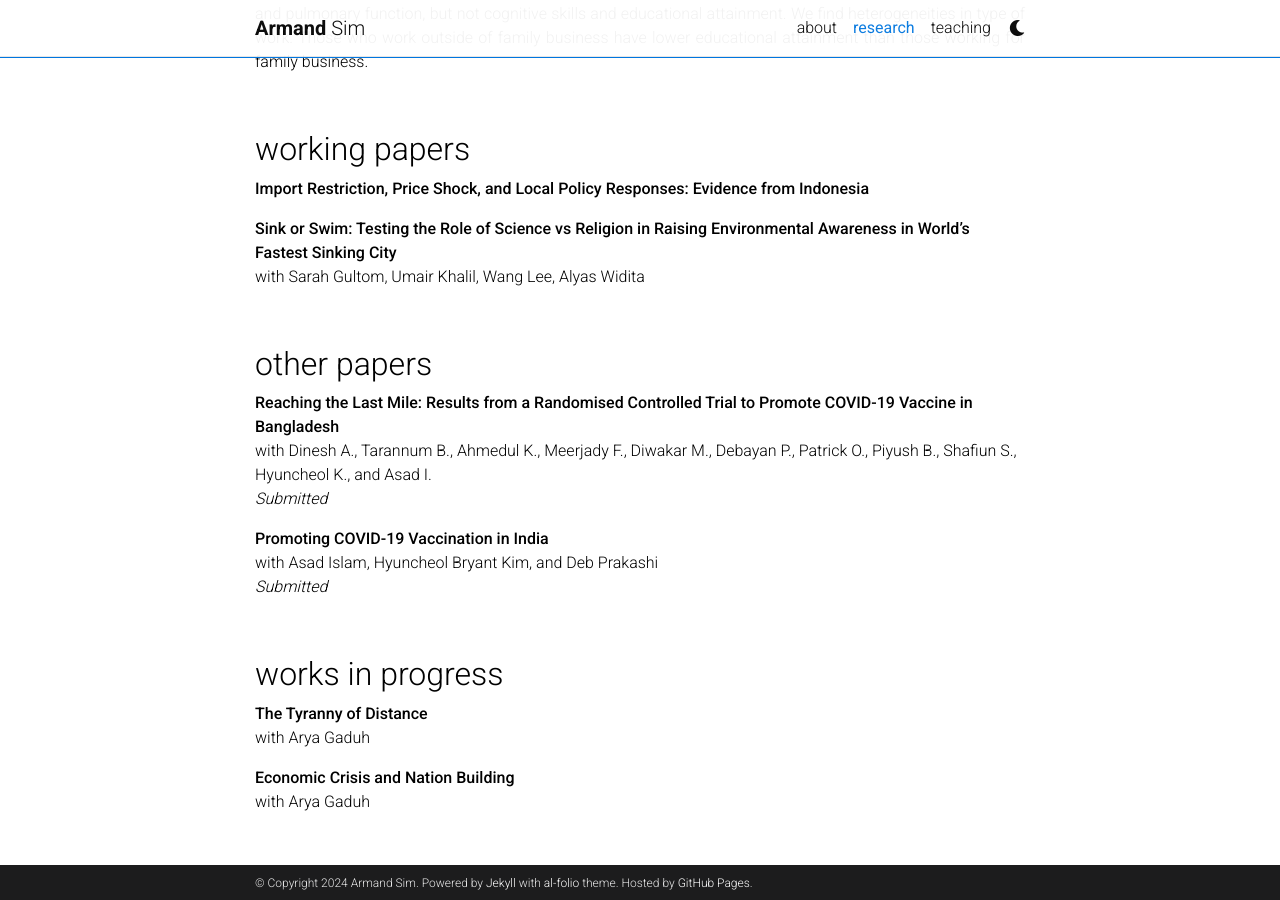
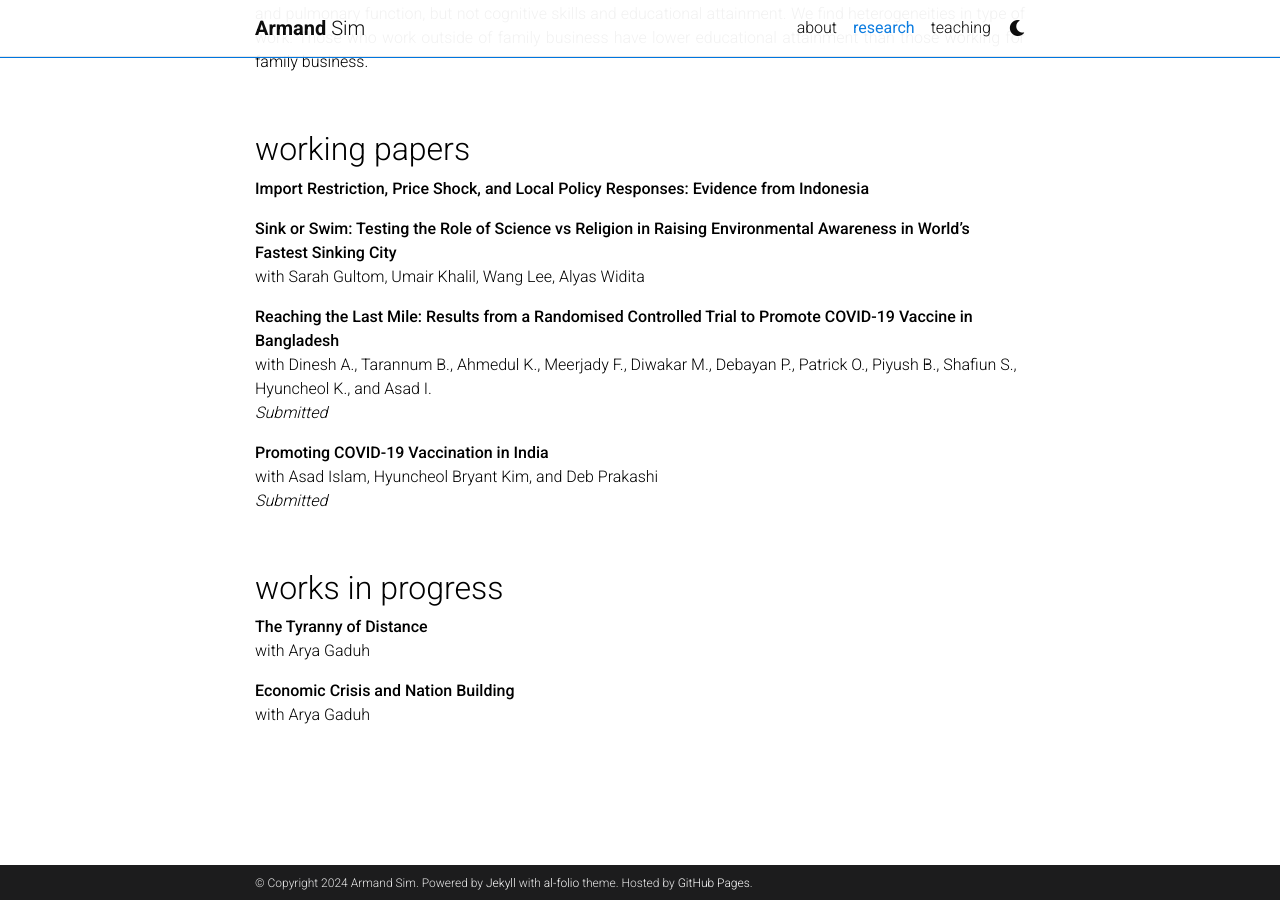
Before and after one commit to armandsim/armandsim.github.io, a Jekyll site: the page built from _pages/research.md, in a window 1280 px wide and 900 px high, scrolled down 1077 px. Built offline with Jekyll 4.4.1, drawn with Linux system fonts in a browser that asks for light colours; comment, search, counter and statistics services are not loaded; a style sheet for code colours, icons or effects is not loaded.

Commit message:
Update research.md

```diff
--- a/_pages/research.md
+++ b/_pages/research.md
@@ -39,10 +39,6 @@ with Asep Suryahadi and Daniel Suryadarma <br>
 **Sink or Swim: Testing the Role of Science vs Religion in Raising Environmental Awareness in World's Fastest Sinking City** <br>
 with Sarah Gultom, Umair Khalil, Wang Lee, Alyas Widita <br>
 
-<br>
-
-## other papers
-
 **Reaching the Last Mile: Results from a Randomised Controlled Trial to Promote COVID-19 Vaccine in Bangladesh** <br>
 with Dinesh A., Tarannum B., Ahmedul K., Meerjady F., Diwakar M., Debayan P., Patrick O., Piyush B., Shafiun S., Hyuncheol K., and Asad I. <br>
 *Submitted* <br>
```
